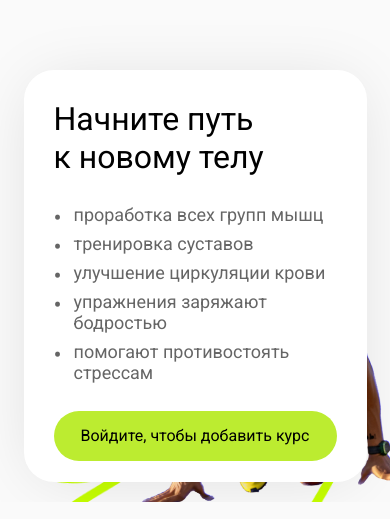
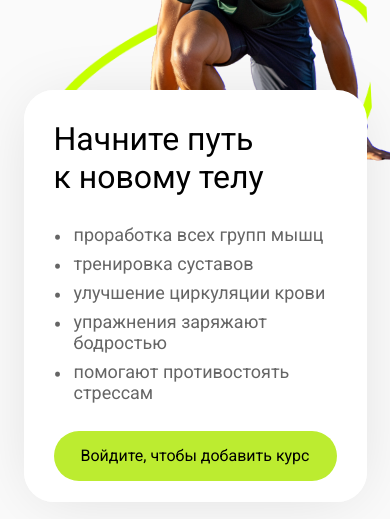
Before and after one commit to Veritas-lab/Sky_fitnessPro, a Next.js app: page /course/1 in a window 390 px wide. Shown: the part 915-1434 px from the top of the page. Built offline with nearby package versions, Linux system fonts and the light colour scheme; no server answers.

Commit message:
Внесены правки в верстку

```diff
--- a/src/app/course/[id]/page.tsx
+++ b/src/app/course/[id]/page.tsx
@@ -621,7 +621,7 @@ export default function CoursePage() {
           </section>
         )}
         {courseId && (
-          <>
+          <section className={styles.courseContentBlock}>
             <Image
               key="runner-mobile"
               src="/img/runner.png"
@@ -638,8 +638,7 @@ export default function CoursePage() {
               height={412}
               className={styles.courseVectorImageMobile}
             />
-            <section className={styles.courseContentBlock}>
-              <Image
+            <Image
                 key="runner-desktop"
                 src="/img/runner.png"
                 alt="runner"
@@ -690,8 +689,7 @@ export default function CoursePage() {
                   )}
                 </div>
               )}
-            </section>
-          </>
+          </section>
         )}
       </main>
       {isMounted && isFormOpen && (
--- a/src/app/course/course.module.css
+++ b/src/app/course/course.module.css
@@ -660,7 +660,7 @@
   }
 
   .directionsSection + .courseContentBlock {
-    margin-top: 156px;
+    margin-top: 126px;
   }
 
   .courseFrame + .directionsSection {
@@ -702,9 +702,8 @@
     width: 313px;
     height: 349px;
     position: absolute;
-    top: 1000px;
+    top: -250px;
     right: -30px;
-
     transform: rotate(-3deg);
     object-fit: contain;
     z-index: 1;
@@ -716,37 +715,50 @@
     width: 431px;
     height: 251px;
     position: absolute;
-    top: 1150px;
-
+    top: -100px;
+    left: -30px;
     transform: rotate(-3deg);
     opacity: 1;
     z-index: 0;
     object-fit: contain;
-
+    pointer-events: none;
   }
 
   .courseContentBlock {
+    position: relative;
     min-height: 412px;
-    margin-top: 106px;
+    margin-top: 76px;
     margin-bottom: 0;
     flex-direction: column;
     padding: 30px;
     z-index: 10;
+    overflow: visible;
   }
 
   .directionsSection + .courseContentBlock {
-    margin-top: 156px;
+    margin-top: 126px;
   }
 
   .courseContentBlock::before {
     display: none;
   }
 
+  .courseContentBlock::after {
+    content: "";
+    position: absolute;
+    inset: 0;
+    background: #fff;
+    border-radius: 30px;
+    z-index: 1;
+    pointer-events: none;
+  }
+
   .courseContentRight {
     width: 100%;
     height: 352px;
     position: relative;
-    z-index: 10;
+    z-index: 2;
+    background: transparent;
   }
 
   .courseContentTitle {
```
Also changed, not shown: src/app/components/header/authHeader.tsx (indentation only), src/app/icon.svg.
